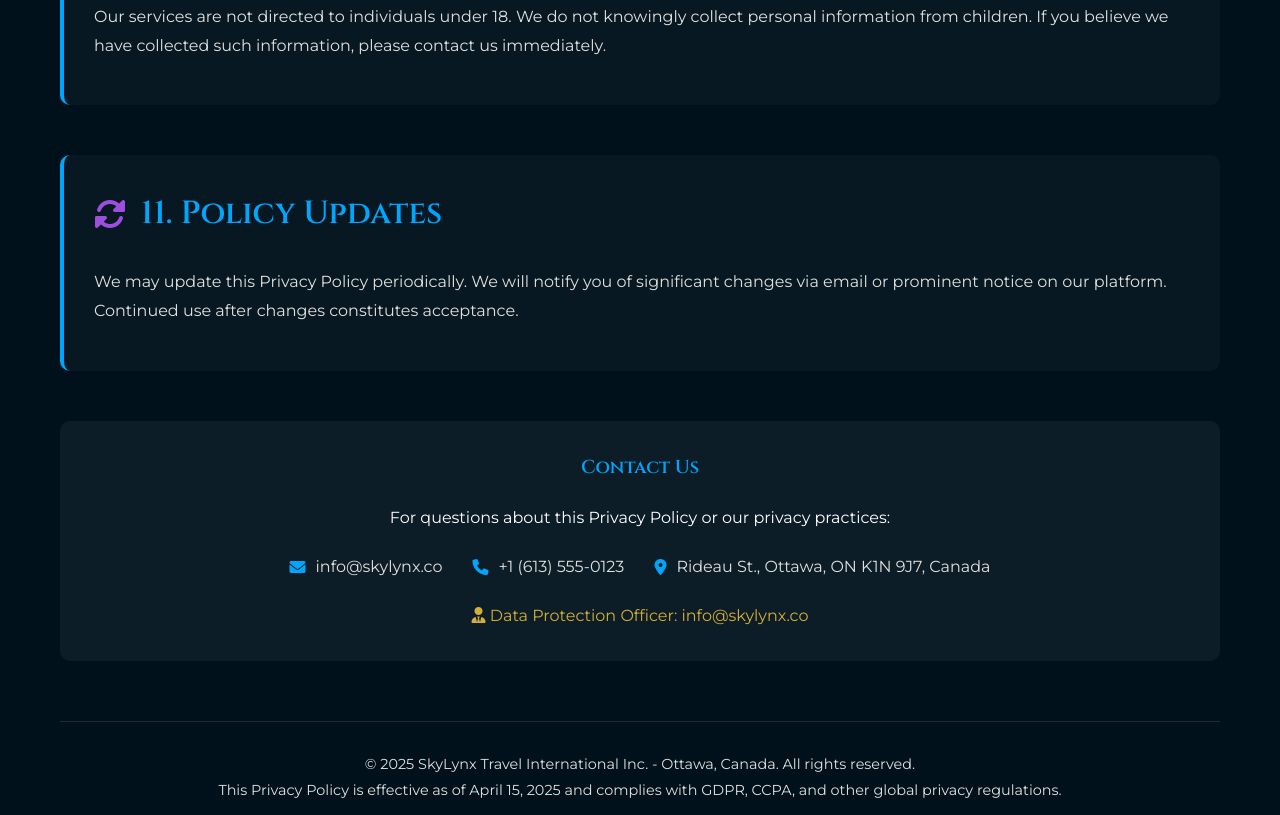
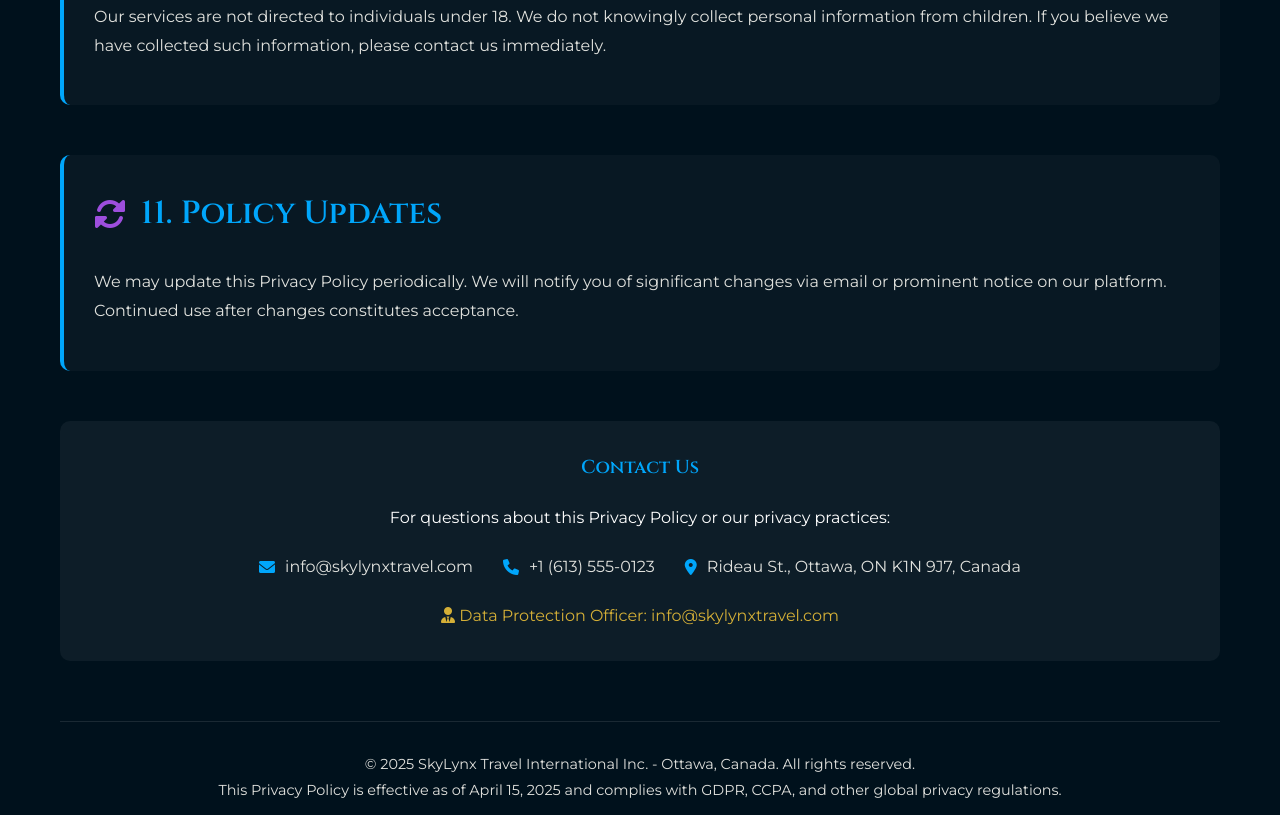
Before and after one commit to SkyLynxTravel/Skylynx, a plain HTML site: page privacy.html in a window 1280 px wide. Shown: the part 6625-7440 px from the top of the page. Drawn offline with Linux system fonts and the light colour scheme.

Commit message:
Update contact email addresses to skylynxtravel.com

```diff
--- a/privacy.html
+++ b/privacy.html
@@ -635,7 +635,7 @@
                     <li>Opt-out of marketing communications</li>
                 </ul>
 
-                <p>To exercise these rights, contact us at <a href="mailto:info@skylynx.co" style="color: var(--sky-glow);">info@skylynx.co</a></p>
+                <p>To exercise these rights, contact us at <a href="mailto:info@skylynxtravel.com" style="color: var(--sky-glow);">info@skylynxtravel.com</a></p>
             </div>
 
             <!-- Cookies -->
@@ -679,7 +679,7 @@
                 <div class="contact-details">
                     <div class="contact-item">
                         <i class="fas fa-envelope"></i>
-                        <span>info@skylynx.co</span>
+                        <span>info@skylynxtravel.com</span>
                     </div>
                     <div class="contact-item">
                         <i class="fas fa-phone"></i>
@@ -692,7 +692,7 @@
                 </div>
 
                 <p style="margin-top: 20px; color: var(--gold);">
-                    <i class="fas fa-user-tie"></i> Data Protection Officer: info@skylynx.co
+                    <i class="fas fa-user-tie"></i> Data Protection Officer: info@skylynxtravel.com
                 </p>
             </div>
         </div>
@@ -872,7 +872,7 @@
                     <li>الانسحاب من الاتصالات التسويقية</li>
                 </ul>
 
-                <p>لممارسة هذه الحقوق، اتصل بنا على <a href="mailto:info@skylynx.co" style="color: var(--sky-glow);">info@skylynx.co</a></p>
+                <p>لممارسة هذه الحقوق، اتصل بنا على <a href="mailto:info@skylynxtravel.com" style="color: var(--sky-glow);">info@skylynxtravel.com</a></p>
             </div>
 
             <!-- Cookies -->
@@ -916,7 +916,7 @@
                 <div class="contact-details">
                     <div class="contact-item">
                         <i class="fas fa-envelope"></i>
-                        <span>info@skylynx.co</span>
+                        <span>info@skylynxtravel.com</span>
                     </div>
                     <div class="contact-item">
                         <i class="fas fa-phone"></i>
@@ -929,7 +929,7 @@
                 </div>
 
                 <p style="margin-top: 20px; color: var(--gold);">
-                    <i class="fas fa-user-tie"></i> مسؤول حماية البيانات: info@skylynx.co
+                    <i class="fas fa-user-tie"></i> مسؤول حماية البيانات: info@skylynxtravel.com
                 </p>
             </div>
         </div>
```
